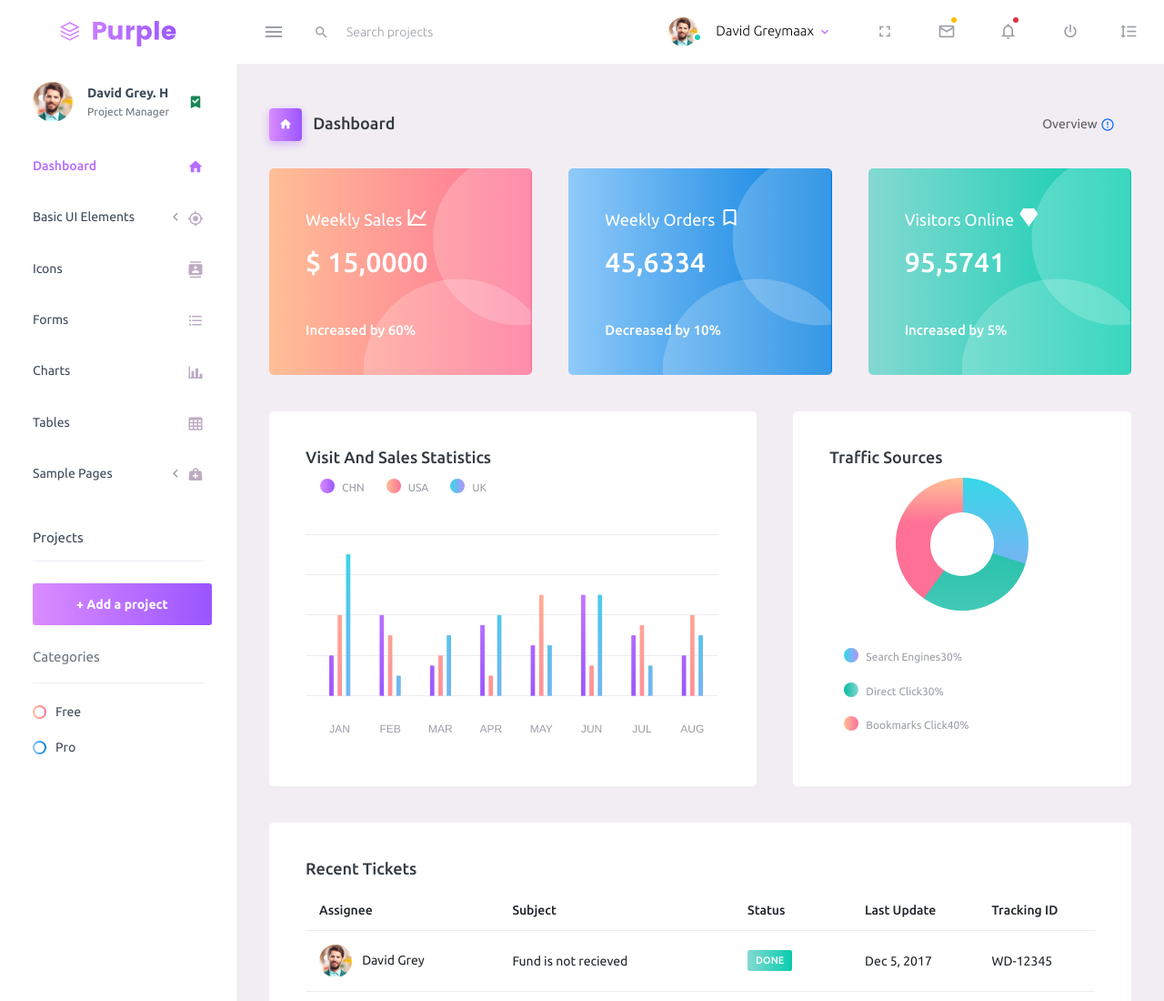
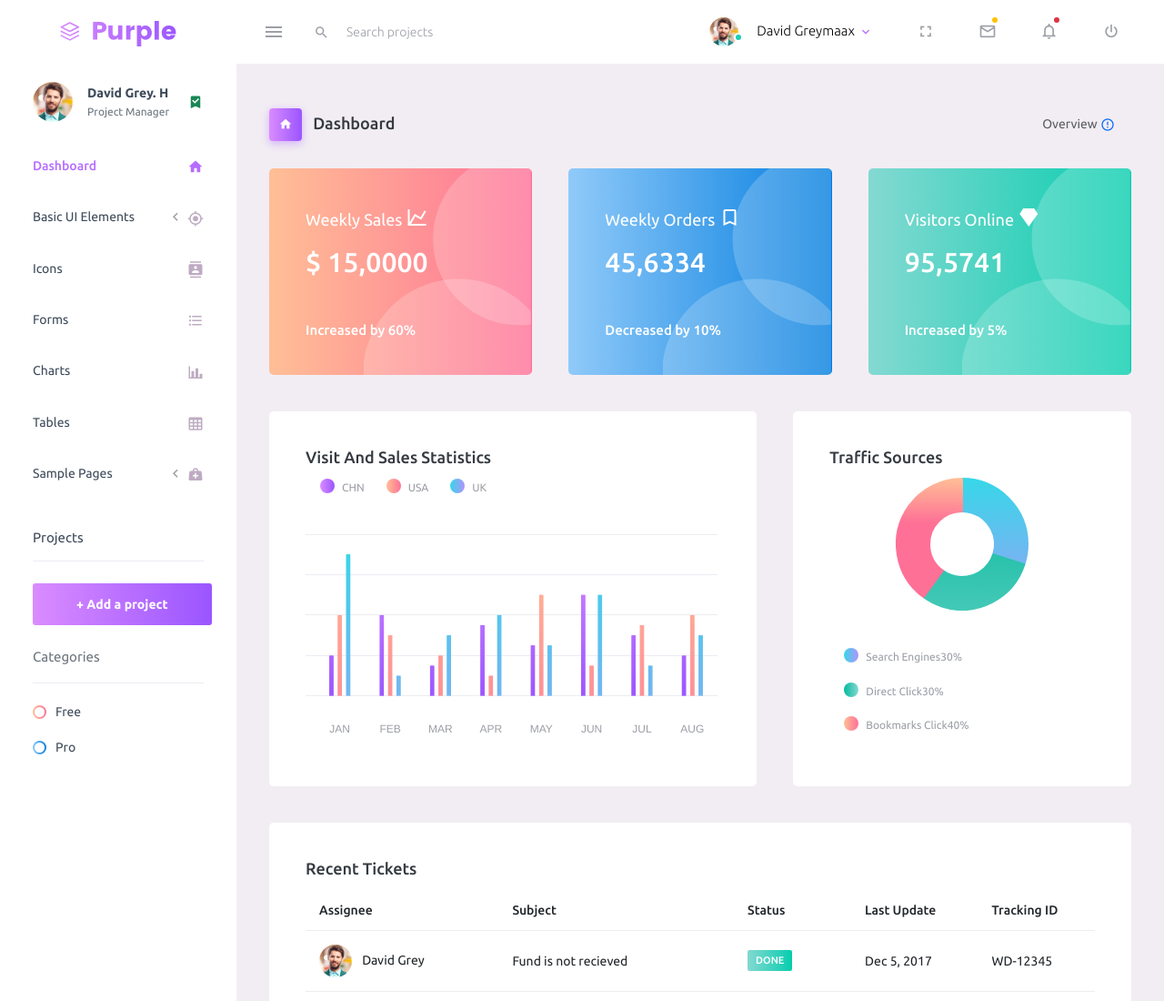
Before and after one commit to sokumi/sokumi.github.io, a website: page index.html in a window 1280 px wide. Shown: the top 1100 px of the page at 91% size. Drawn offline with nearby package versions, Linux system fonts and the light colour scheme; files that its build step writes are made by us from their sources.

Commit message:
index.html 수정중

```diff
--- a/index.html
+++ b/index.html
@@ -156,11 +156,6 @@
             <li class="nav-item nav-logout d-none d-lg-block">
               <a class="nav-link" href="#">
                 <i class="mdi mdi-power"></i>
-              </a>
-            </li>
-            <li class="nav-item nav-settings d-none d-lg-block">
-              <a class="nav-link" href="#">
-                <i class="mdi mdi-format-line-spacing"></i>
               </a>
             </li>
           </ul>
--- a/package.json
+++ b/package.json
@@ -9,7 +9,9 @@
     "chart.js": "^2.8.0",
     "jquery": "^3.4.1",
     "perfect-scrollbar": "^1.4.0",
-    "popper.js": "^1.15.0"
+    "popper.js": "^1.15.0",
+	  "@fullcalendar/core": "^6.1.4",
+    "@fullcalendar/daygrid": "^6.1.4"
   },
   "devDependencies": {
     "browser-sync": "^2.26.7",
```
